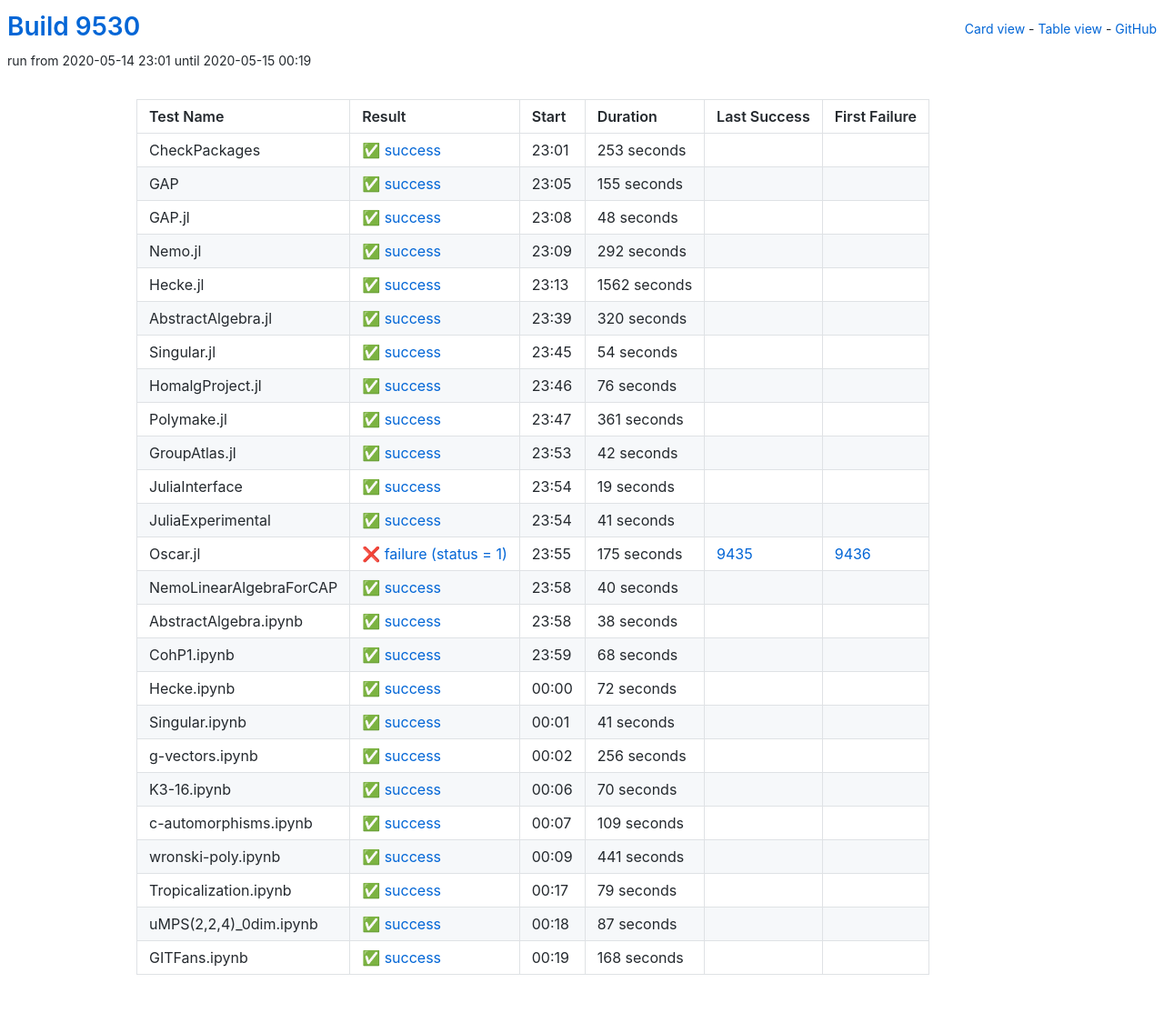
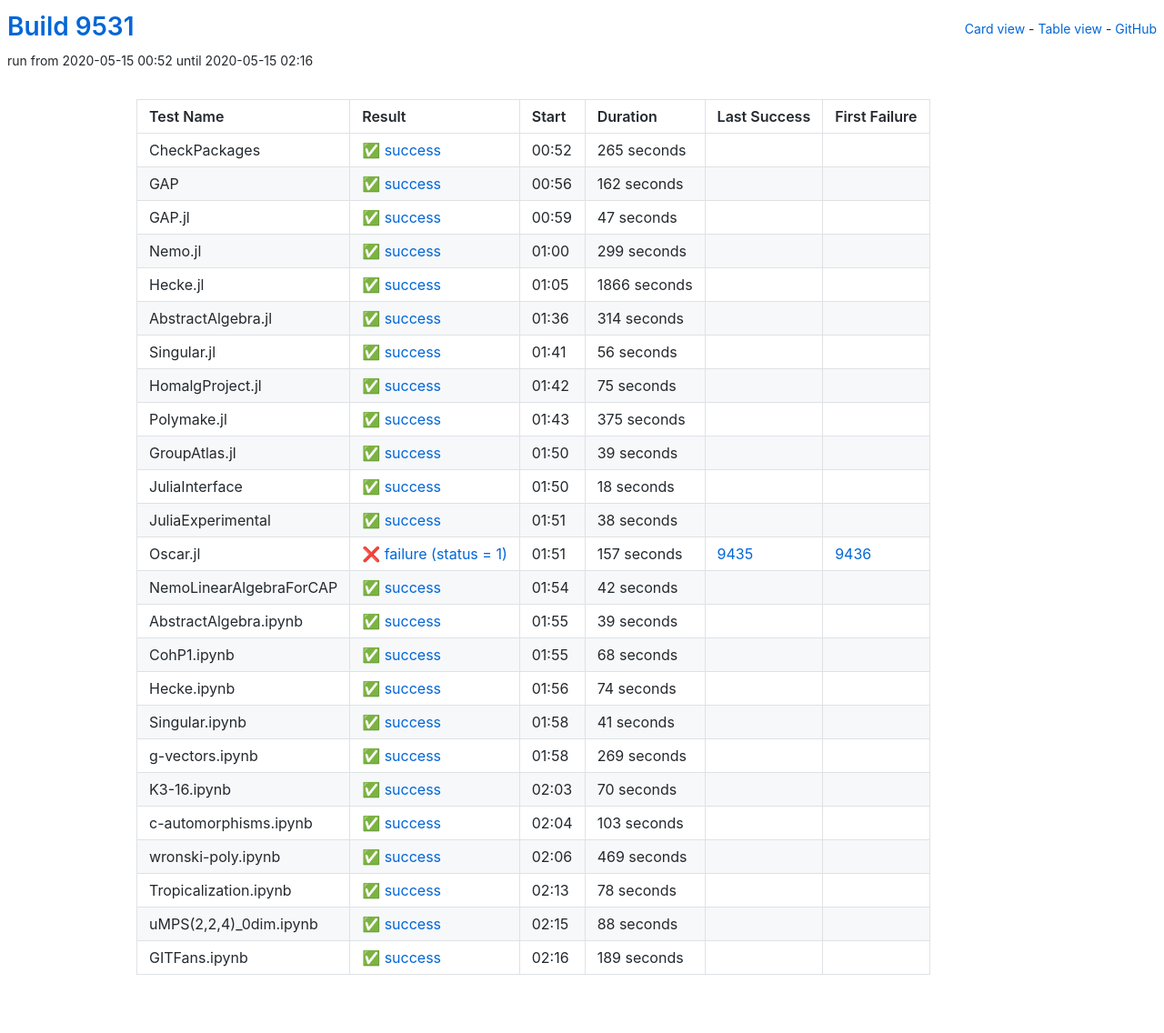
Before and after one commit to oscar-system/oscar-ci-status, a Jekyll site: the page built from table.html, in a window 1280 px wide. Shown: the whole page at 91% size. Built offline with Jekyll 4.4.1, drawn with Linux system fonts in a browser that asks for light colours.

Commit message:
Build 9531

```diff
--- a/_data/ci.yml
+++ b/_data/ci.yml
@@ -1,185 +1,185 @@
-build: 9530
-build_url: https://oscarci.mathematik.uni-kl.de/job/oscar/9530/
+build: 9531
+build_url: https://oscarci.mathematik.uni-kl.de/job/oscar/9531/
 job: oscar
 tests:
-- duration: 253
+- duration: 265
   exitcode: 0
   first_failure: false
   first_failure_url: null
   id: checkpackages
   last_success: false
   last_success_url: null
-  log: https://oscarci.mathematik.uni-kl.de/job/oscar/9530/artifact/logs/build-9530/CheckPackages.log
+  log: https://oscarci.mathematik.uni-kl.de/job/oscar/9531/artifact/logs/build-9531/CheckPackages.log
   name: CheckPackages
-  start: 2020-05-14 23:01
+  start: 2020-05-15 00:52
   status: success
   success: true
-- duration: 155
+- duration: 162
   exitcode: 0
   first_failure: false
   first_failure_url: null
   id: gap
   last_success: false
   last_success_url: null
-  log: https://oscarci.mathematik.uni-kl.de/job/oscar/9530/artifact/logs/build-9530/GAP.log
+  log: https://oscarci.mathematik.uni-kl.de/job/oscar/9531/artifact/logs/build-9531/GAP.log
   name: GAP
-  start: 2020-05-14 23:05
+  start: 2020-05-15 00:56
   status: success
   success: true
-- duration: 48
+- duration: 47
   exitcode: 0
   first_failure: false
   first_failure_url: null
   id: gap-jl
   last_success: false
   last_success_url: null
-  log: https://oscarci.mathematik.uni-kl.de/job/oscar/9530/artifact/logs/build-9530/GAP.jl.log
+  log: https://oscarci.mathematik.uni-kl.de/job/oscar/9531/artifact/logs/build-9531/GAP.jl.log
   name: GAP.jl
-  start: 2020-05-14 23:08
+  start: 2020-05-15 00:59
   status: success
   success: true
-- duration: 292
+- duration: 299
   exitcode: 0
   first_failure: false
   first_failure_url: null
   id: nemo-jl
   last_success: false
   last_success_url: null
-  log: https://oscarci.mathematik.uni-kl.de/job/oscar/9530/artifact/logs/build-9530/Nemo.jl.log
+  log: https://oscarci.mathematik.uni-kl.de/job/oscar/9531/artifact/logs/build-9531/Nemo.jl.log
   name: Nemo.jl
-  start: 2020-05-14 23:09
+  start: 2020-05-15 01:00
   status: success
   success: true
-- duration: 1562
+- duration: 1866
   exitcode: 0
   first_failure: false
   first_failure_url: null
   id: hecke-jl
   last_success: false
   last_success_url: null
-  log: https://oscarci.mathematik.uni-kl.de/job/oscar/9530/artifact/logs/build-9530/Hecke.jl.log
+  log: https://oscarci.mathematik.uni-kl.de/job/oscar/9531/artifact/logs/build-9531/Hecke.jl.log
   name: Hecke.jl
-  start: 2020-05-14 23:13
+  start: 2020-05-15 01:05
   status: success
   success: true
-- duration: 320
+- duration: 314
   exitcode: 0
   first_failure: false
   first_failure_url: null
   id: abstractalgebra-jl
   last_success: false
   last_success_url: null
-  log: https://oscarci.mathematik.uni-kl.de/job/oscar/9530/artifact/logs/build-9530/AbstractAlgebra.jl.log
+  log: https://oscarci.mathematik.uni-kl.de/job/oscar/9531/artifact/logs/build-9531/AbstractAlgebra.jl.log
   name: AbstractAlgebra.jl
-  start: 2020-05-14 23:39
+  start: 2020-05-15 01:36
   status: success
   success: true
-- duration: 54
+- duration: 56
   exitcode: 0
   first_failure: false
   first_failure_url: null
   id: singular-jl
   last_success: false
   last_success_url: null
-  log: https://oscarci.mathematik.uni-kl.de/job/oscar/9530/artifact/logs/build-9530/Singular.jl.log
+  log: https://oscarci.mathematik.uni-kl.de/job/oscar/9531/artifact/logs/build-9531/Singular.jl.log
   name: Singular.jl
-  start: 2020-05-14 23:45
+  start: 2020-05-15 01:41
   status: success
   success: true
-- duration: 76
+- duration: 75
   exitcode: 0
   first_failure: false
   first_failure_url: null
   id: homalgproject-jl
   last_success: false
   last_success_url: null
-  log: https://oscarci.mathematik.uni-kl.de/job/oscar/9530/artifact/logs/build-9530/HomalgProject.jl.log
+  log: https://oscarci.mathematik.uni-kl.de/job/oscar/9531/artifact/logs/build-9531/HomalgProject.jl.log
   name: HomalgProject.jl
-  start: 2020-05-14 23:46
+  start: 2020-05-15 01:42
   status: success
   success: true
-- duration: 361
+- duration: 375
   exitcode: 0
   first_failure: false
   first_failure_url: null
   id: polymake-jl
   last_success: false
   last_success_url: null
-  log: https://oscarci.mathematik.uni-kl.de/job/oscar/9530/artifact/logs/build-9530/Polymake.jl.log
+  log: https://oscarci.mathematik.uni-kl.de/job/oscar/9531/artifact/logs/build-9531/Polymake.jl.log
   name: Polymake.jl
-  start: 2020-05-14 23:47
+  start: 2020-05-15 01:43
   status: success
   success: true
-- duration: 42
+- duration: 39
   exitcode: 0
   first_failure: false
   first_failure_url: null
   id: groupatlas-jl
   last_success: false
   last_success_url: null
-  log: https://oscarci.mathematik.uni-kl.de/job/oscar/9530/artifact/logs/build-9530/GroupAtlas.jl.log
+  log: https://oscarci.mathematik.uni-kl.de/job/oscar/9531/artifact/logs/build-9531/GroupAtlas.jl.log
   name: GroupAtlas.jl
-  start: 2020-05-14 23:53
+  start: 2020-05-15 01:50
   status: success
   success: true
-- duration: 19
+- duration: 18
   exitcode: 0
   first_failure: false
   first_failure_url: null
   id: juliainterface
   last_success: false
   last_success_url: null
-  log: https://oscarci.mathematik.uni-kl.de/job/oscar/9530/artifact/logs/build-9530/JuliaInterface.log
+  log: https://oscarci.mathematik.uni-kl.de/job/oscar/9531/artifact/logs/build-9531/JuliaInterface.log
   name: JuliaInterface
-  start: 2020-05-14 23:54
+  start: 2020-05-15 01:50
   status: success
   success: true
-- duration: 41
+- duration: 38
   exitcode: 0
   first_failure: false
   first_failure_url: null
   id: juliaexperimental
   last_success: false
   last_success_url: null
-  log: https://oscarci.mathematik.uni-kl.de/job/oscar/9530/artifact/logs/build-9530/JuliaExperimental.log
+  log: https://oscarci.mathematik.uni-kl.de/job/oscar/9531/artifact/logs/build-9531/JuliaExperimental.log
   name: JuliaExperimental
-  start: 2020-05-14 23:54
+  start: 2020-05-15 01:51
   status: success
   success: true
-- duration: 175
+- duration: 157
   exitcode: 1
   first_failure: 9436
   first_failure_url: https://oscarci.mathematik.uni-kl.de/job/oscar/9436/
   id: oscar-jl
   last_success: 9435
   last_success_url: https://oscarci.mathematik.uni-kl.de/job/oscar/9435/
-  log: https://oscarci.mathematik.uni-kl.de/job/oscar/9530/artifact/logs/build-9530/Oscar.jl.log
+  log: https://oscarci.mathematik.uni-kl.de/job/oscar/9531/artifact/logs/build-9531/Oscar.jl.log
   name: Oscar.jl
-  start: 2020-05-14 23:55
+  start: 2020-05-15 01:51
   status: failure
   success: false
-- duration: 40
+- duration: 42
   exitcode: 0
   first_failure: false
   first_failure_url: null
   id: nemolinearalgebraforcap
   last_success: false
   last_success_url: null
-  log: https://oscarci.mathematik.uni-kl.de/job/oscar/9530/artifact/logs/build-9530/NemoLinearAlgebraForCAP.log
+  log: https://oscarci.mathematik.uni-kl.de/job/oscar/9531/artifact/logs/build-9531/NemoLinearAlgebraForCAP.log
   name: NemoLinearAlgebraForCAP
-  start: 2020-05-14 23:58
+  start: 2020-05-15 01:54
   status: success
   success: true
-- duration: 38
+- duration: 39
   exitcode: 0
   first_failure: false
   first_failure_url: null
   id: abstractalgebra-ipynb
   last_success: false
   last_success_url: null
-  log: https://oscarci.mathematik.uni-kl.de/job/oscar/9530/artifact/logs/build-9530/AbstractAlgebra.ipynb.log
+  log: https://oscarci.mathematik.uni-kl.de/job/oscar/9531/artifact/logs/build-9531/AbstractAlgebra.ipynb.log
   name: AbstractAlgebra.ipynb
-  start: 2020-05-14 23:58
+  start: 2020-05-15 01:55
   status: success
   success: true
 - duration: 68
@@ -189,21 +189,21 @@ tests:
   id: cohp1-ipynb
   last_success: false
   last_success_url: null
-  log: https://oscarci.mathematik.uni-kl.de/job/oscar/9530/artifact/logs/build-9530/CohP1.ipynb.log
+  log: https://oscarci.mathematik.uni-kl.de/job/oscar/9531/artifact/logs/build-9531/CohP1.ipynb.log
   name: CohP1.ipynb
-  start: 2020-05-14 23:59
+  start: 2020-05-15 01:55
   status: success
   success: true
-- duration: 72
+- duration: 74
   exitcode: 0
   first_failure: false
   first_failure_url: null
   id: hecke-ipynb
   last_success: false
   last_success_url: null
-  log: https://oscarci.mathematik.uni-kl.de/job/oscar/9530/artifact/logs/build-9530/Hecke.ipynb.log
+  log: https://oscarci.mathematik.uni-kl.de/job/oscar/9531/artifact/logs/build-9531/Hecke.ipynb.log
   name: Hecke.ipynb
-  start: 2020-05-15 00:00
+  start: 2020-05-15 01:56
   status: success
   success: true
 - duration: 41
@@ -213,21 +213,21 @@ tests:
   id: singular-ipynb
   last_success: false
   last_success_url: null
-  log: https://oscarci.mathematik.uni-kl.de/job/oscar/9530/artifact/logs/build-9530/Singular.ipynb.log
+  log: https://oscarci.mathematik.uni-kl.de/job/oscar/9531/artifact/logs/build-9531/Singular.ipynb.log
   name: Singular.ipynb
-  start: 2020-05-15 00:01
+  start: 2020-05-15 01:58
   status: success
   success: true
-- duration: 256
+- duration: 269
   exitcode: 0
   first_failure: false
   first_failure_url: null
   id: g-vectors-ipynb
   last_success: false
   last_success_url: null
-  log: https://oscarci.mathematik.uni-kl.de/job/oscar/9530/artifact/logs/build-9530/g-vectors.ipynb.log
+  log: https://oscarci.mathematik.uni-kl.de/job/oscar/9531/artifact/logs/build-9531/g-vectors.ipynb.log
   name: g-vectors.ipynb
-  start: 2020-05-15 00:02
+  start: 2020-05-15 01:58
   status: success
   success: true
 - duration: 70
@@ -237,68 +237,68 @@ tests:
   id: k3-16-ipynb
   last_success: false
   last_success_url: null
-  log: https://oscarci.mathematik.uni-kl.de/job/oscar/9530/artifact/logs/build-9530/K3-16.ipynb.log
+  log: https://oscarci.mathematik.uni-kl.de/job/oscar/9531/artifact/logs/build-9531/K3-16.ipynb.log
   name: K3-16.ipynb
-  start: 2020-05-15 00:06
+  start: 2020-05-15 02:03
   status: success
   success: true
-- duration: 109
+- duration: 103
   exitcode: 0
   first_failure: false
   first_failure_url: null
   id: c-automorphisms-ipynb
   last_success: false
   last_success_url: null
-  log: https://oscarci.mathematik.uni-kl.de/job/oscar/9530/artifact/logs/build-9530/c-automorphisms.ipynb.log
+  log: https://oscarci.mathematik.uni-kl.de/job/oscar/9531/artifact/logs/build-9531/c-automorphisms.ipynb.log
   name: c-automorphisms.ipynb
-  start: 2020-05-15 00:07
+  start: 2020-05-15 02:04
   status: success
   success: true
-- duration: 441
+- duration: 469
   exitcode: 0
   first_failure: false
   first_failure_url: null
   id: wronski-poly-ipynb
   last_success: false
   last_success_url: null
-  log: https://oscarci.mathematik.uni-kl.de/job/oscar/9530/artifact/logs/build-9530/wronski-poly.ipynb.log
+  log: https://oscarci.mathematik.uni-kl.de/job/oscar/9531/artifact/logs/build-9531/wronski-poly.ipynb.log
   name: wronski-poly.ipynb
-  start: 2020-05-15 00:09
+  start: 2020-05-15 02:06
   status: success
   success: true
-- duration: 79
+- duration: 78
   exitcode: 0
   first_failure: false
   first_failure_url: null
   id: tropicalization-ipynb
   last_success: false
   last_success_url: null
-  log: https://oscarci.mathematik.uni-kl.de/job/oscar/9530/artifact/logs/build-9530/Tropicalization.ipynb.log
+  log: https://oscarci.mathematik.uni-kl.de/job/oscar/9531/artifact/logs/build-9531/Tropicalization.ipynb.log
   name: Tropicalization.ipynb
-  start: 2020-05-15 00:17
+  start: 2020-05-15 02:13
   status: success
   success: true
-- duration: 87
+- duration: 88
   exitcode: 0
   first_failure: false
   first_failure_url: null
   id: umps-2-2-4-0dim-ipynb
   last_success: false
   last_success_url: null
-  log: https://oscarci.mathematik.uni-kl.de/job/oscar/9530/artifact/logs/build-9530/uMPS-2-2-4-_0dim.ipynb.log
+  log: https://oscarci.mathematik.uni-kl.de/job/oscar/9531/artifact/logs/build-9531/uMPS-2-2-4-_0dim.ipynb.log
   name: uMPS(2,2,4)_0dim.ipynb
-  start: 2020-05-15 00:18
+  start: 2020-05-15 02:15
   status: success
   success: true
-- duration: 168
+- duration: 189
   exitcode: 0
   first_failure: false
   first_failure_url: null
   id: gitfans-ipynb
   last_success: false
   last_success_url: null
-  log: https://oscarci.mathematik.uni-kl.de/job/oscar/9530/artifact/logs/build-9530/GITFans.ipynb.log
+  log: https://oscarci.mathematik.uni-kl.de/job/oscar/9531/artifact/logs/build-9531/GITFans.ipynb.log
   name: GITFans.ipynb
-  start: 2020-05-15 00:19
+  start: 2020-05-15 02:16
   status: success
   success: true
```
Also changed, not shown: README.md.
